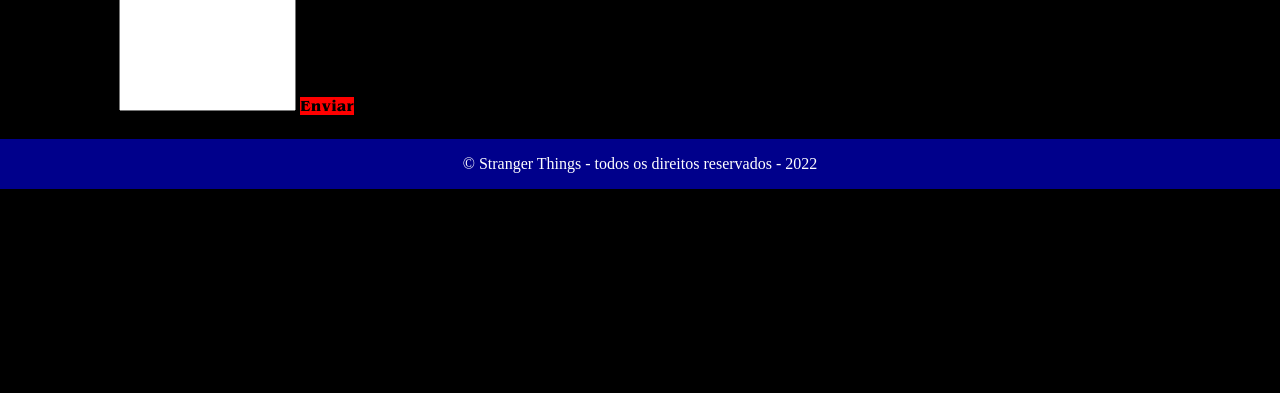
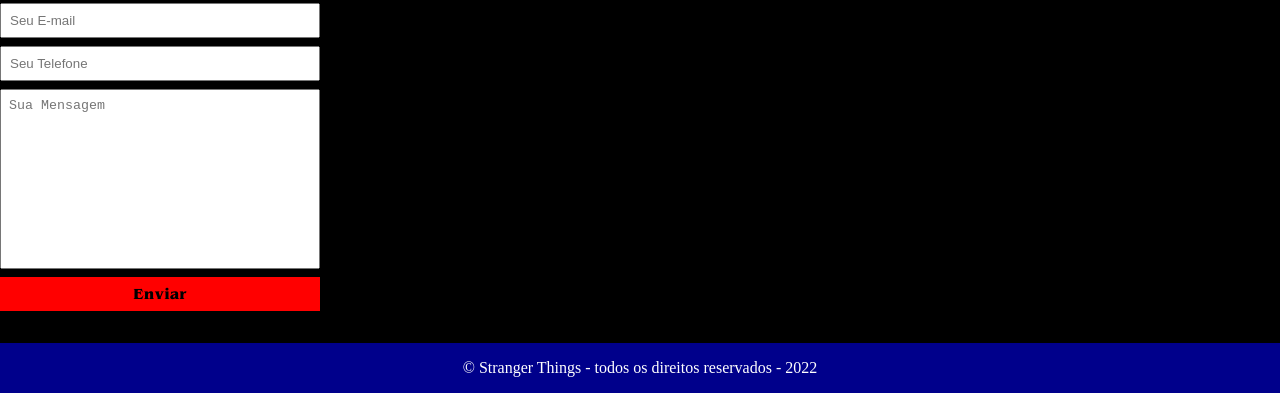
Before and after one commit to DiegoCaladoProgramador/siteStrangerFaThings, a plain HTML site: page index.html in a window 1280 px wide. Shown: the part 575-968 px from the top of the page. Before the commit the page ends 800 px from the top, so only its background shows below. Drawn offline with Linux system fonts and the light colour scheme.

Commit message:
projeto do site finalizado

```diff
--- a/index.html
+++ b/index.html
@@ -17,7 +17,7 @@
                         <a href="#about">Sobre Nós</a>
                     </li>
                     <li>
-                        <a href="">Contato</a>
+                        <a href="#contato">Contato</a>
                     </li>
                 </ul>
             </nav>
@@ -37,7 +37,7 @@
             </div>
         </div>
     </section>
-    <section id="contact">
+    <section id="contato">
         <div class="container">
             <h2>Contato</h2>
             <div class="contact-methods">
--- a/style.css
+++ b/style.css
@@ -90,6 +90,13 @@ section p{
     justify-content: space-between;
 }
 
+form input, textarea, button{
+    display: block;
+    width: 320px;
+    margin-bottom: 8px;
+    padding: 8px;
+}
+
 form textarea {
     resize: none;
     height: 180px;
```
